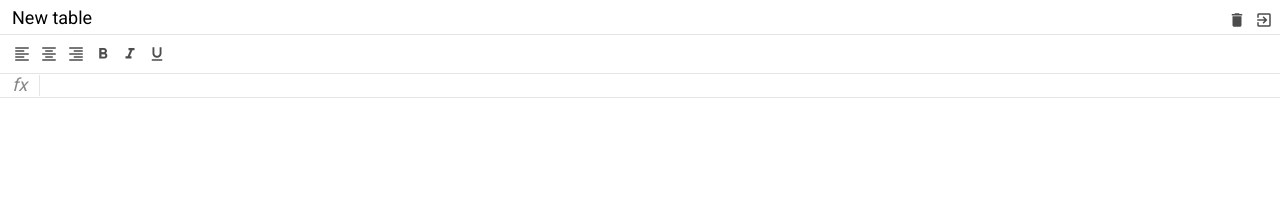
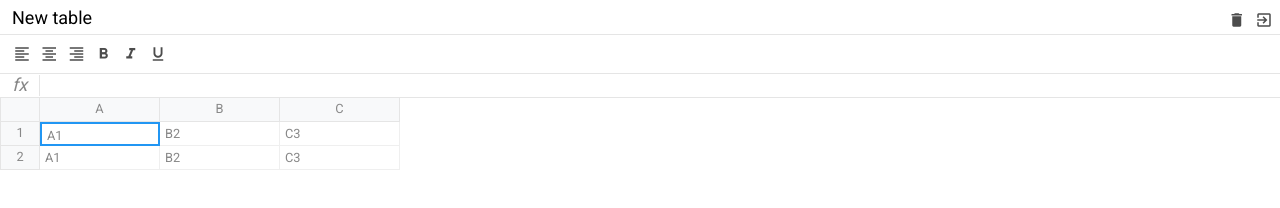
Before and after one commit to lloydbanks/js-excel, a website built with webpack: page src/index.html in a window 1280 px wide. Built offline with nearby package versions, Linux system fonts and the light colour scheme.

Commit message:
add table styles

```diff
--- a/src/index.html
+++ b/src/index.html
@@ -45,7 +45,32 @@
                 <div class="info">fx</div>
                 <div class="input" contenteditable spellcheck="false"></div>
             </div>
-            <div class="excel__table"></div>
+            <div class="excel__table">
+                <div class="row">
+                    <div class="row-info"></div>
+                    <div class="row-data">
+                        <div class="column">A</div>
+                        <div class="column">B</div>
+                        <div class="column">C</div>
+                    </div>
+                </div>
+                <div class="row">
+                    <div class="row-info">1</div>
+                    <div class="row-data">
+                        <div class="cell selected" contenteditable>A1</div>
+                        <div class="cell" contenteditable>B2</div>
+                        <div class="cell" contenteditable>C3</div>
+                    </div>
+                </div>
+                <div class="row">
+                    <div class="row-info">2</div>
+                    <div class="row-data">
+                        <div class="cell" contenteditable>A1</div>
+                        <div class="cell" contenteditable>B2</div>
+                        <div class="cell" contenteditable>C3</div>
+                    </div>
+                </div>
+            </div>
         </div>
     </div>
 
--- a/src/scss/_variables.scss
+++ b/src/scss/_variables.scss
@@ -2,9 +2,12 @@
 $base: #888;
 $blue: #2196f3;
 $grey: #e5e5e5;
+$light-grey: #f8f9fa;
 $black: #000;
 
 $header-height: 34px;
 $toolbar-height: 40px;
 $formula-height: 24px;
 $info-cell-width: 40px;
+$cell-width: 120px;
+$row-height: 24px;
--- a/src/scss/index.scss
+++ b/src/scss/index.scss
@@ -20,4 +20,7 @@ body {
 .excel {
   position: relative;
   color: $base;
+  height: 100%;
+  max-width: 100%;
+  font-size: .8rem;
 }
--- a/src/scss/table.scss
+++ b/src/scss/table.scss
@@ -1,2 +1,58 @@
 @import 'variables';
 @import 'mixins';
+
+.excel__table {
+  position: absolute;
+  left: 0;
+  right: 0;
+  top: $header-height + $toolbar-height + $formula-height;
+  overflow-x: auto;
+
+  .row {
+    display: flex;
+    min-height: 20px;
+    height: $row-height;
+  }
+
+  .row-info, .column {
+    display: flex;
+    justify-content: center;
+    align-items: center;
+  }
+
+  .row-info {
+    min-width: $info-cell-width;
+    height: 100%;
+    border: 1px solid $grey;
+    border-top: none;
+    background: $light-grey;
+  }
+
+  .row-data {
+    display: flex;
+  }
+
+  .column, .cell {
+    min-width: 40px;
+    width: $cell-width;
+  }
+
+  .column {
+    background: $light-grey;
+    border-right: 1px solid $grey;
+    border-bottom: 1px solid $grey;
+  }
+
+  .cell {
+    padding: 5px;
+    border-right: 1px solid lighten($grey, 4%);
+    border-bottom: 1px solid lighten($grey, 4%);
+    white-space: nowrap;
+    outline: none;
+
+    &.selected {
+      border: 2px solid $blue;
+      z-index: 2;
+    }
+  }
+}
```
